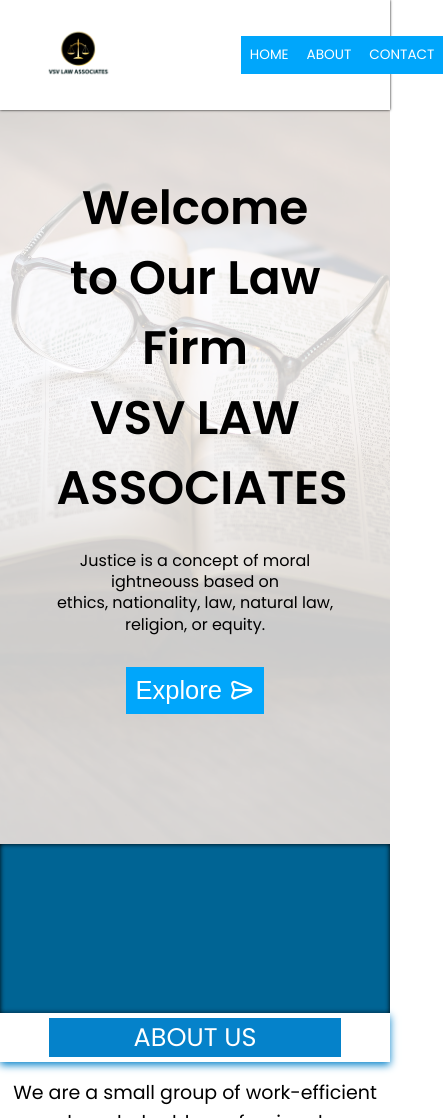
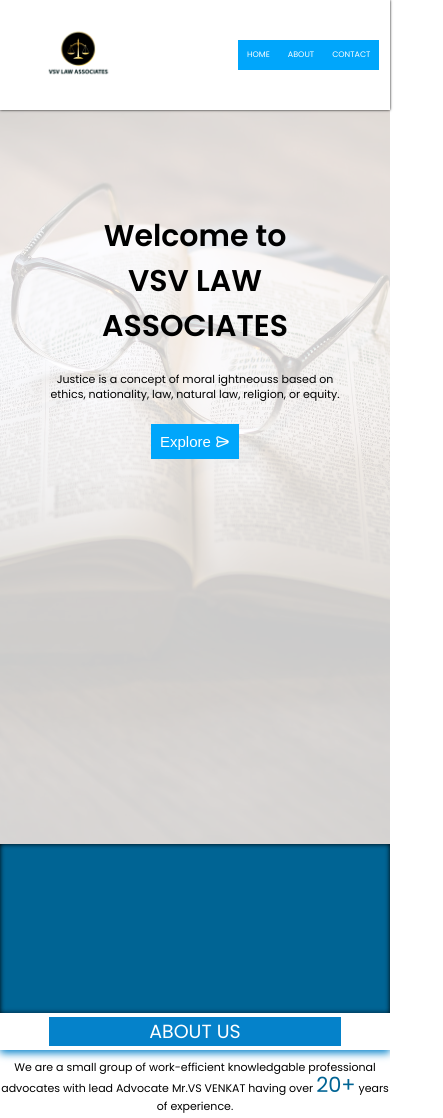
Before and after one commit to Miku-Riku/Law-Firm-VSV-LAW-ASSOCIATES, a plain HTML site: page index.html in a window 390 px wide. Shown: the top 1118 px of the page, 443 px wide, since content can reach past the window. Drawn offline with nearby package versions, Linux system fonts and the light colour scheme; files whose address does not match are found by name.

Commit message:
added some media queries
Made some changes in measurements to different screen sixe upto min width of 488 px

```diff
--- a/assets/master.css
+++ b/assets/master.css
@@ -167,7 +167,7 @@ button {
   text-align : center;
 }
 
-.body_area .body_area_container .text #welcome{
+.body_area .body_area_container .text #welcome, #welcome-2{
   font-size : var(--h1-font-size);
   /* border : 3px solid green; */
   font-weight: 600;
@@ -179,8 +179,11 @@ button {
   position : relative;
   padding : 0.37em;
 }
+#welcome-2 {
+    display : none;
+}
 
-.body_area .body_area_container .text #welcome:hover{
+.body_area .body_area_container .text #welcome:hover, #welcome-2:hover{
   transform: translate(0.8px, 2px);
   font-weight: bolder;
   color : var(--second-shade);
@@ -379,18 +382,114 @@ button {
 
 @media screen and (max-width : 960px) {
   :root {
-    --body-font: 'Poppins', sans-serif;
-    --first-color : #00A6FB;
-    --first-color-alt : #0582CA;
-
     /* =========Font Size============ */
     --h1-font-size : 47px;
     --h2-font-size : 25.5px;
     --big-font-size : 19px;
     --normal-font-size : 17px;
     --small-font-size : 16px;
-    --font-color : #00A6FB;
   }
+}
+@media screen and (max-width : 801px){
+  :root {
+    --h1-font-size : 44px;
+    --h2-font-size : 24px;
+    --big-font-size : 18px;
+    --normal-font-size : 16px;
+    --small-font-size : 15px;
+  }
+}
+@media screen and (max-width : 750px){
+  :root {
+    --h1-font-size : 42px;
+    --h2-font-size : 23px;
+    --big-font-size : 17px;
+    --normal-font-size : 15px;
+    --small-font-size : 14px;
+  }
+}
+@media screen and (max-width : 612px){
+  :root {
+    --h1-font-size : 39px;
+    --h2-font-size : 23px;
+    --big-font-size : 17px;
+    --normal-font-size : 15px;
+    --small-font-size : 14px;
+  }
+}
+@media screen and (max-width : 571px){
+  :root {
+    --h1-font-size : 37px;
+    --h2-font-size : 23px;
+    --big-font-size : 13px;
+    --normal-font-size : 13px;
+    --small-font-size : 14px;
+  }
+}
+@media screen and (max-width : 540px){
+  :root {
+    --h1-font-size : 36px;
+  }
+  .body_area .body_area_container .text #welcome{
+    margin : 11% 0 4%;
+  }
+}
+@media screen and (max-width : 524px){
+  :root {
+    --h1-font-size : 35px;
+  }
+  .body_area .body_area_container .text #welcome{
+    margin : 10% 0 4%;
+  }
+}
+@media screen and (max-width : 515px){
+  :root {
+    --h1-font-size : 33px;
+    --h2-font-size : 21px;
+    --big-font-size : 13px;
+    --normal-font-size : 12px;
+    --small-font-size : 12px;
+  }
+  .body_area .body_area_container .text #welcome{
+    display : none;
+  }
+  #welcome-2 {
+    display : block;
+    margin : 13% 0 4%;
+  }
+}
+@media screen and (max-width : 488px){
+  :root {
+    --h1-font-size : 32px;
+    --h2-font-size : 20px;
+    --big-font-size : 12px;
+    --normal-font-size : 11px;
+    --small-font-size : 12px;
+  }
+  .body_area .body_area_container .text #welcome{
+    display : none;
+  }
+  #welcome-2 {
+    display : block;
+    margin : 15% 0 4%;
+  }
+}
+@media screen and (max-width : 445px){
+  :root {
+    --h1-font-size : 30px;
+    --h2-font-size : 19px;
+    --big-font-size : 11px;
+    --normal-font-size : 10px;
+    --small-font-size : 11px;
+  }
+  .body_area .body_area_container .text #welcome{
+    display : none;
+  }
+  #welcome-2 {
+    display : block;
+    margin : 18% 0 4%;
+  }
+}
 
   /* ==========header=========
   .header {
--- a/index.html
+++ b/index.html
@@ -59,7 +59,8 @@
                 <span id = "welcome" class = "home_text_welcome">Welcome to
                 Our Law Firm <br>
                 VSV LAW ASSOCIATES</span>
-
+                <span id = "welcome-2" class = "home_text_welcome">Welcome to<br>
+                VSV LAW ASSOCIATES</span>
                 <span id = "description" class = "home_text_description">Justice is a concept of moral ightneouss based on <br>ethics, nationality, law, natural law, religion, or equity.</span>
               </div>
               <br>
@@ -84,7 +85,7 @@
             <div class = 'about_header_design header_design'>ABOUT US</div>
           </div>
           <div class="about_description">
-            We are a small group of work-efficient knowledgable professional <br>advocates with lead Advocate Mr.VS VENKAT having over <span>15+</span> years of experience.
+            We are a small group of work-efficient knowledgable professional <br>advocates with lead Advocate Mr.VS VENKAT having over <span>20+</span> years of experience.
           </div>
           <div class="about_what_we_can_do">
             What all we can do ?
```
